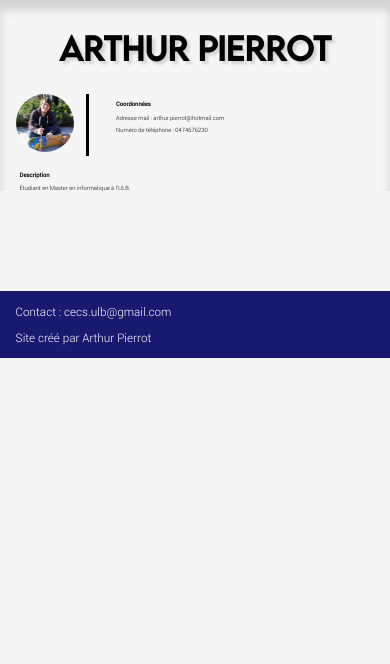
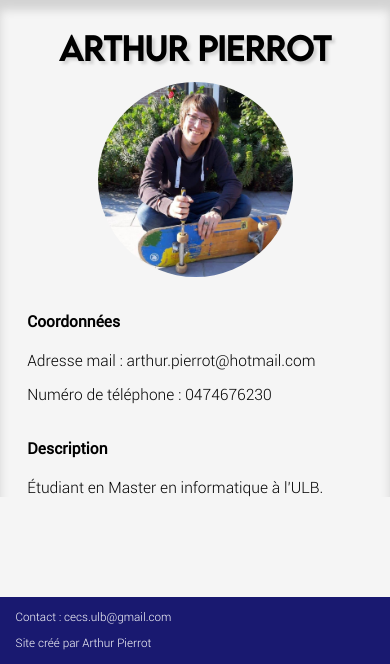
Before and after one commit to Jepsiko/site-cecs, a Django app: page /comite/1 in a window 390 px wide. Shown: the part 203-867 px from the top of the page. Before the commit the page ends 561 px from the top, so only its background shows below. Run offline with Django 3.2, Linux system fonts and the light colour scheme; data comes from the database, SQL or seed files in the repository.

Commit message:
Post and account responsive

```diff
--- a/main/static/main/style.css
+++ b/main/static/main/style.css
@@ -517,6 +517,7 @@ h3 {
 		margin-bottom: 5vw;
 		width: 70vw;
 		height: 70vw;
+		border-radius: 70vw;
 		border: 2vw solid var(--comite-bureau-text-color);
 	}
 
@@ -568,6 +569,7 @@ button {
 .account div {
 	margin-top: 3vw;
 	display: flex;
+	width: 100%;
 }
 
 .account img {
@@ -605,6 +607,39 @@ button {
 	text-justify: inter-word;
 }
 
+@media screen and (max-width: 800px) {
+	.account div {
+		display: table;
+		text-align: center;
+		margin: 0;
+	}
+
+	.account h4 {
+		padding-left: 7vw;
+		font-size: 4vw;
+	}
+
+	.account p {
+		font-size: 4vw;
+		padding-left: 7vw;
+		padding-right: 7vw;
+	}
+
+	.account .coord {
+		border: none;
+		text-align: left;
+		padding: 0;
+		margin: 0;
+	}
+
+	.account img {
+		margin: 3vw;
+		width: 50vw;
+		height: 50vw;
+		border-radius: 50vw;
+	}
+}
+
 /* POST */
 
 .post {
@@ -624,6 +659,14 @@ button {
 	text-justify: inter-word;
 	font-size: 1.5vw;
 	font-family: Arial, sans-serif;
+}
+
+@media screen and (max-width: 800px) {
+	.post p {
+		font-size: 4vw;
+		padding-left: 7vw;
+		padding-right: 7vw;
+	}
 }
 
 /* PHOTOS */
```
